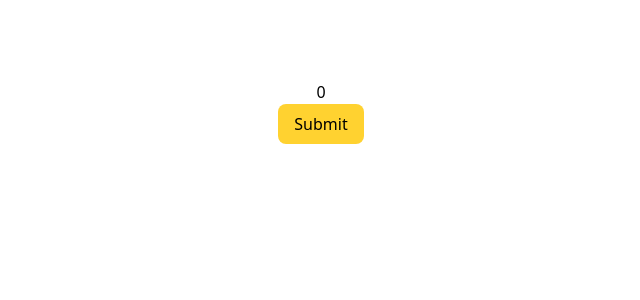
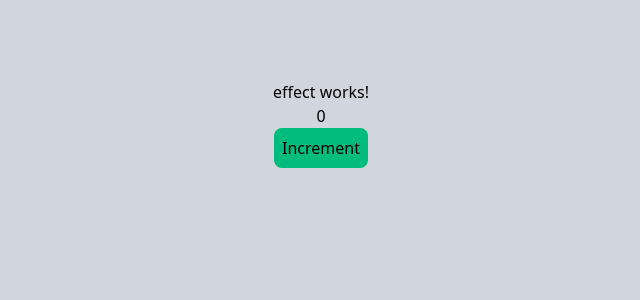
Before and after one commit to sajib25003/learning-angular, an Angular app: page / in a window 1280 px wide. Shown: the top 300 px of the page, without its empty margins (319-959 px from the left). Built offline with nearby package versions, Linux system fonts and the light colour scheme.

Commit message:
some more practice

```diff
--- a/src/app/app.html
+++ b/src/app/app.html
@@ -1,8 +1,24 @@
-<main class="">
-  <div class="mx-auto text-center mt-20">
-    <h1>{{ count }}</h1>
+<main class="bg-gray-300 min-h-screen">
+  <div class="mx-auto text-center pt-20">
+    <!-- <h1>{{ count }}</h1>
 
     <button class="bg-amber-300 px-4 py-2 rounded-lg" (click)="handleClick()">Submit</button>
+
+    <div class="mt-10">
+      <input class="bg-white mr-4 p-3 rounded-xl" #emailInput type="text" />
+      <button class="border px-3 py-2 bg-emerald-400 rounded-xl" (click)="submit(emailInput.value)">
+        Submit
+      </button>
+      <p>Submitted Value: {{ emailInput.value }}</p>
+    </div>
+
+    @if (!isLoggedIn) {
+      <h4>Show Login Page</h4>
+    } @else {
+      <h3>Show register page</h3>
+    } -->
+
+    <app-effect></app-effect>
   </div>
 </main>
 
--- a/src/app/app.ts
+++ b/src/app/app.ts
@@ -1,9 +1,10 @@
 import { Component, signal } from '@angular/core';
 import { RouterOutlet } from '@angular/router';
+import { Effect } from './effect/effect';
 
 @Component({
   selector: 'app-root',
-  imports: [RouterOutlet],
+  imports: [RouterOutlet, Effect],
   templateUrl: './app.html',
   styleUrl: './app.css',
 })
@@ -20,4 +21,10 @@ export class App {
     console.log('Button Clicked!');
     this.helloWorld();
   }
+
+  submit(email: string) {
+    console.log(email);
+  }
+
+  isLoggedIn: boolean = true;
 }
--- /dev/null
+++ b/src/app/effect/effect.html
@@ -0,0 +1,5 @@
+<p>effect works!</p>
+
+<p>{{ count() }}</p>
+
+<button (click)="increment()" class="px-2 py-2 bg-emerald-500 rounded-lg">Increment</button>
--- /dev/null
+++ b/src/app/effect/effect.ts
@@ -0,0 +1,21 @@
+import { Component, effect, signal } from '@angular/core';
+
+@Component({
+  selector: 'app-effect',
+  imports: [],
+  templateUrl: './effect.html',
+  styleUrl: './effect.css',
+})
+export class Effect {
+  count = signal(0);
+
+  constructor() {
+    effect(() => {
+      console.log('Count Value: ', this.count());
+    });
+  }
+
+  increment() {
+    this.count.update((c) => c + 1);
+  }
+}
```
Also changed, not shown: src/app/effect/effect.css (added), 1 other file (tests, documents, lock files or other folders).
